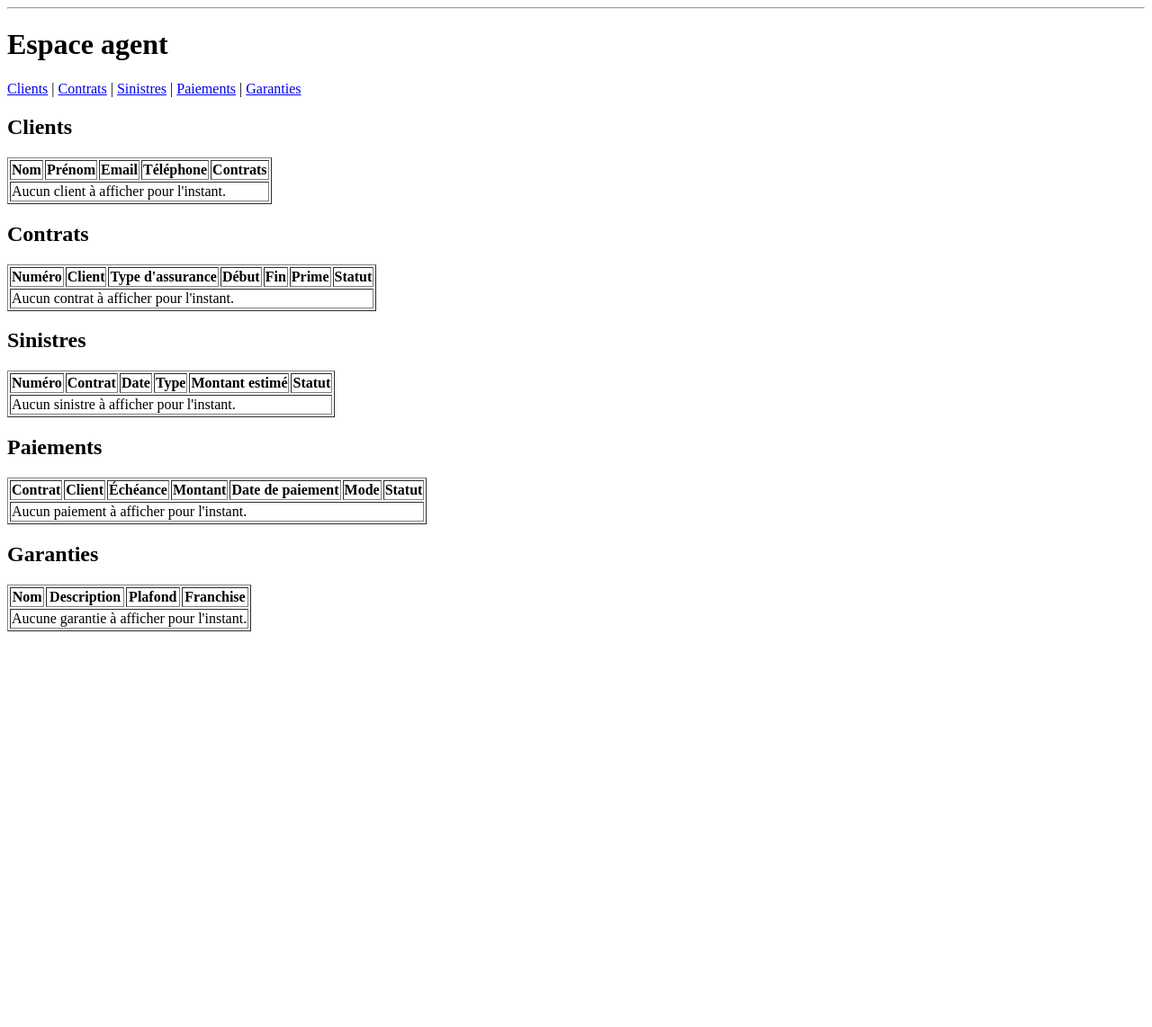
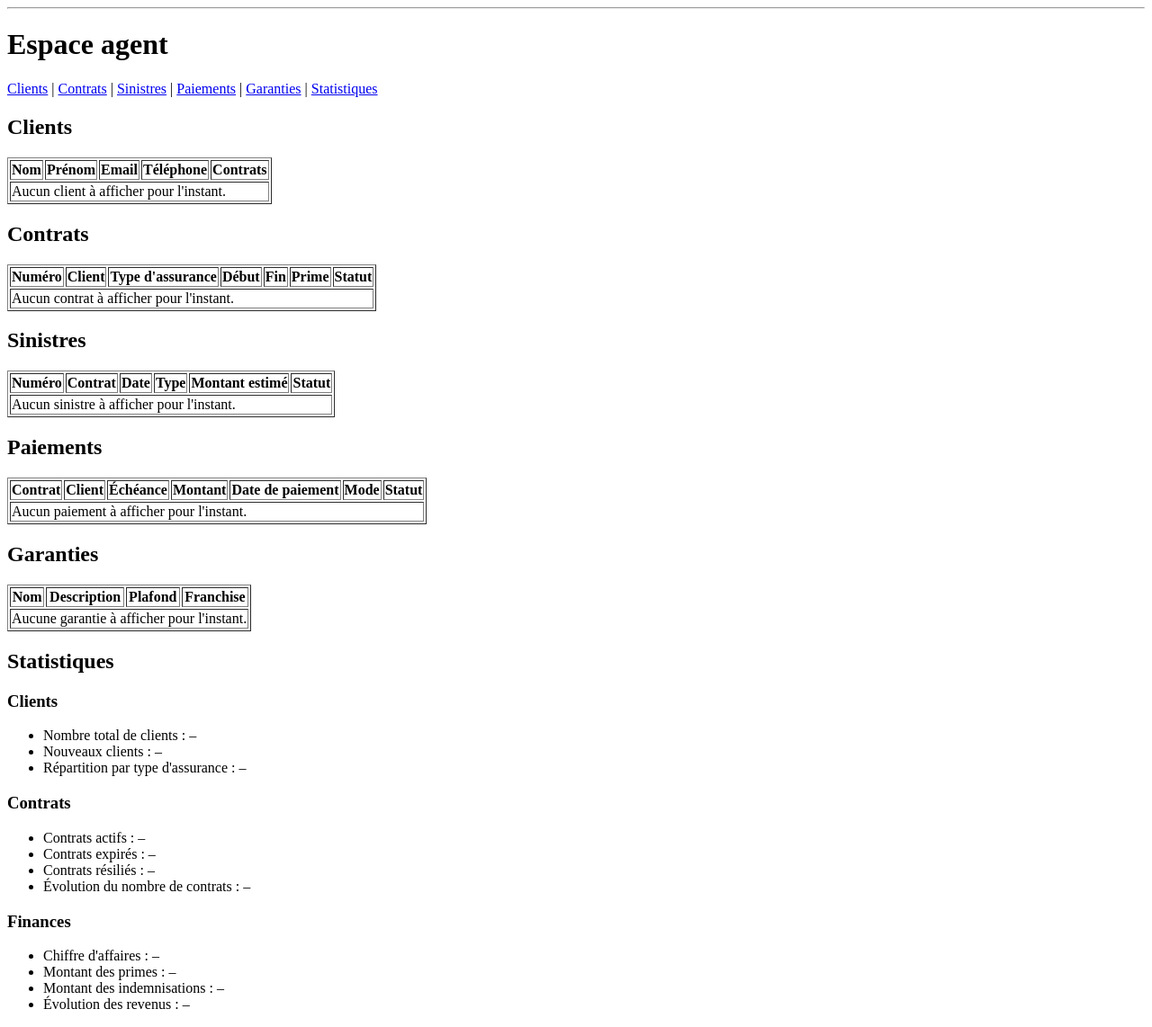
Before and after one commit to aloisduvoye-source/JEE_Project_K, a Java web app: template jee-app/src/main/webapp/WEB-INF/views/agent/accueil.jsp in a window 1280 px wide. Shown: the part 26-1168 px from the top of the page at 90% size. Before the commit the page ends 728 px from the top, so only its background shows below. Run offline with Tomcat 11, a stand-in JSP engine, Linux system fonts and the light colour scheme; the template is opened without the code that fills it, so the values that code supplies are empty.

Commit message:
Ajout de l'onglet Statistiques dans l'espace agent

```diff
--- a/jee-app/src/main/webapp/WEB-INF/views/agent/accueil.jsp
+++ b/jee-app/src/main/webapp/WEB-INF/views/agent/accueil.jsp
@@ -16,7 +16,8 @@
     <a href="#contrats">Contrats</a> |
     <a href="#sinistres">Sinistres</a> |
     <a href="#paiements">Paiements</a> |
-    <a href="#garanties">Garanties</a>
+    <a href="#garanties">Garanties</a> |
+    <a href="#statistiques">Statistiques</a>
   </nav>
 
   <section id="clients">
@@ -122,5 +123,32 @@
       </tbody>
     </table>
   </section>
+
+  <section id="statistiques">
+    <h2>Statistiques</h2>
+
+    <h3>Clients</h3>
+    <ul>
+      <li>Nombre total de clients : –</li>
+      <li>Nouveaux clients : –</li>
+      <li>Répartition par type d'assurance : –</li>
+    </ul>
+
+    <h3>Contrats</h3>
+    <ul>
+      <li>Contrats actifs : –</li>
+      <li>Contrats expirés : –</li>
+      <li>Contrats résiliés : –</li>
+      <li>Évolution du nombre de contrats : –</li>
+    </ul>
+
+    <h3>Finances</h3>
+    <ul>
+      <li>Chiffre d'affaires : –</li>
+      <li>Montant des primes : –</li>
+      <li>Montant des indemnisations : –</li>
+      <li>Évolution des revenus : –</li>
+    </ul>
+  </section>
 </body>
 </html>
```
